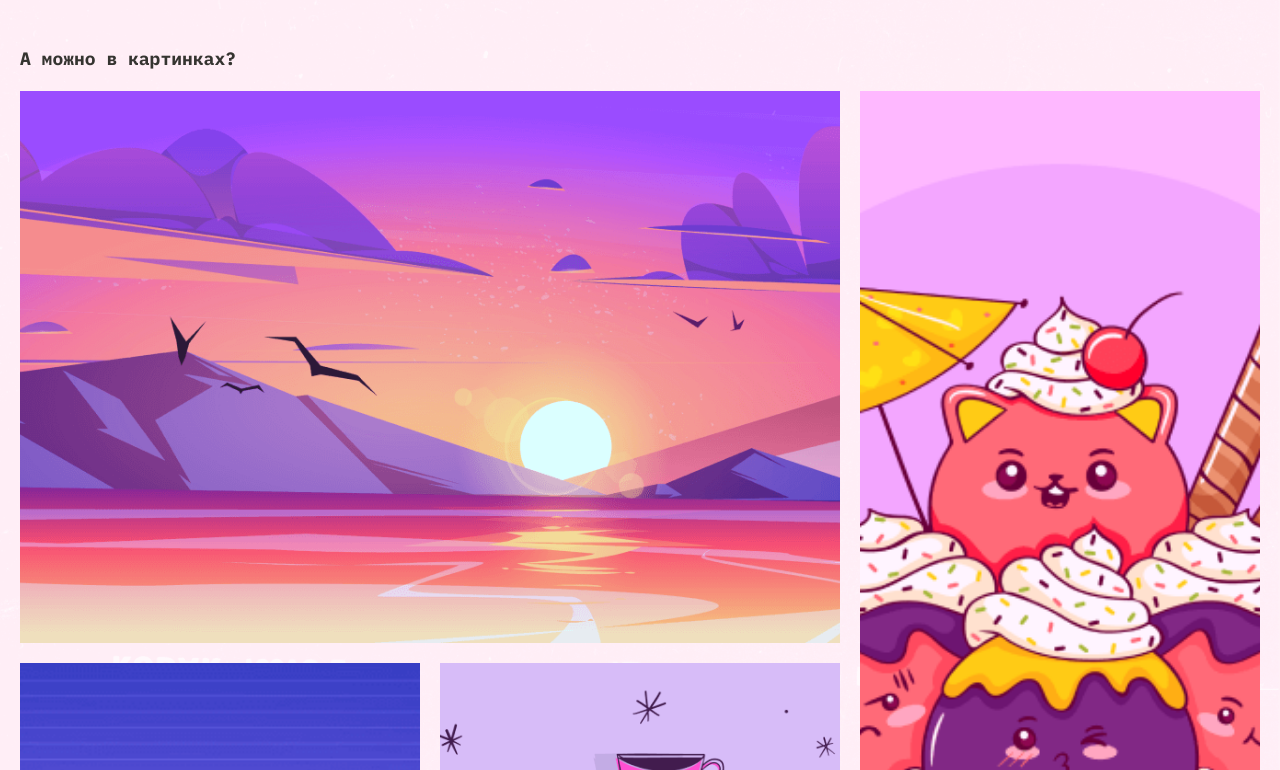
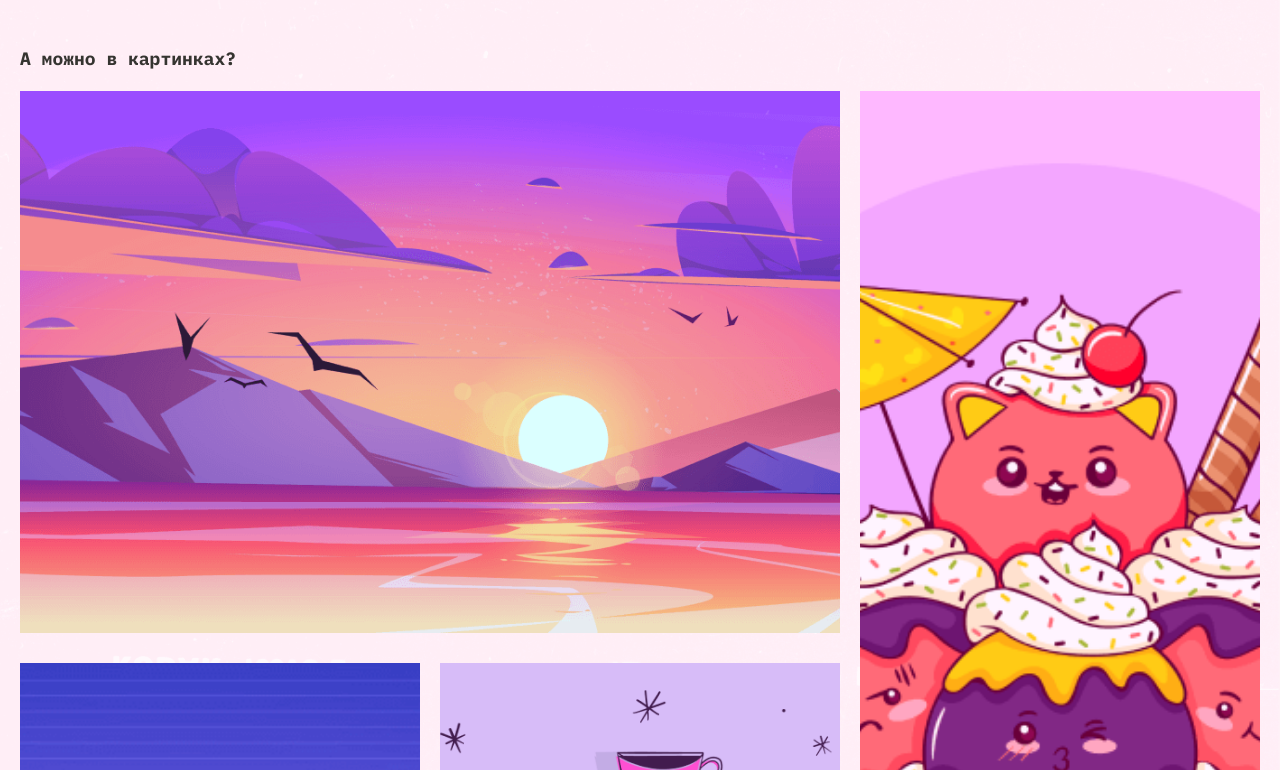
Before and after one commit to Romzes82/slozhno-sosredotochitsya, a plain HTML site: page index.html in a window 1280 px wide. Shown: the part 2510-3280 px from the top of the page. Drawn offline with Linux system fonts and the light colour scheme.

Commit message:
Коммит перед пулом с автоматизацией

```diff
--- a/styles/style.css
+++ b/styles/style.css
@@ -224,13 +224,35 @@
 
 
 
-
+/* .gallery-list {
+  display: grid;
+  row-gap: 10px;
+  grid-template-rows: 1fr 1fr;
+} */
 
 .gallery-item-img {
     width: 100%;
     object-fit: cover;
+    object-position: top center;;
 }
 
+.gallery-item {
+    width: 100%;
+    object-fit: cover;
+    object-position: top center;;
+}
+
+/* .gallery-item {
+  padding-bottom: 10px;
+} */
+
+.gallery-item:not(:last-child) {
+  padding-bottom: 10px;
+}
+
+/* picture,ul {
+  margin: 0;
+} */
 /* .gallery-list {
     display: grid;
     gap: 20px;
```
